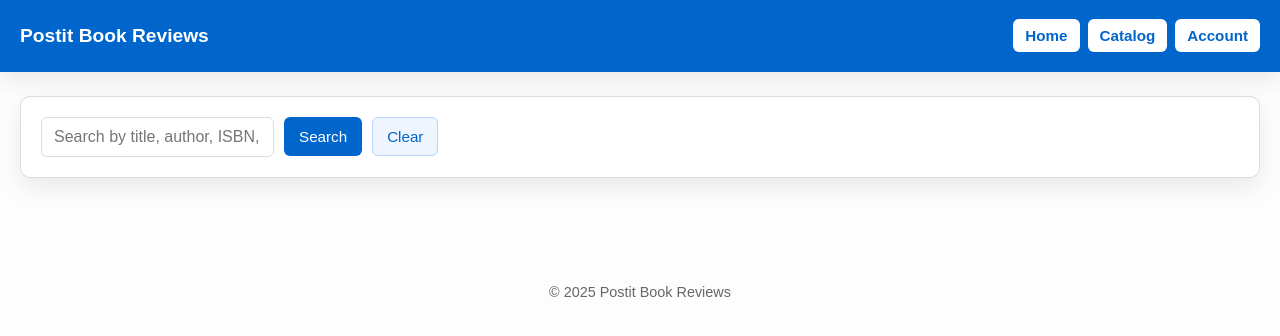
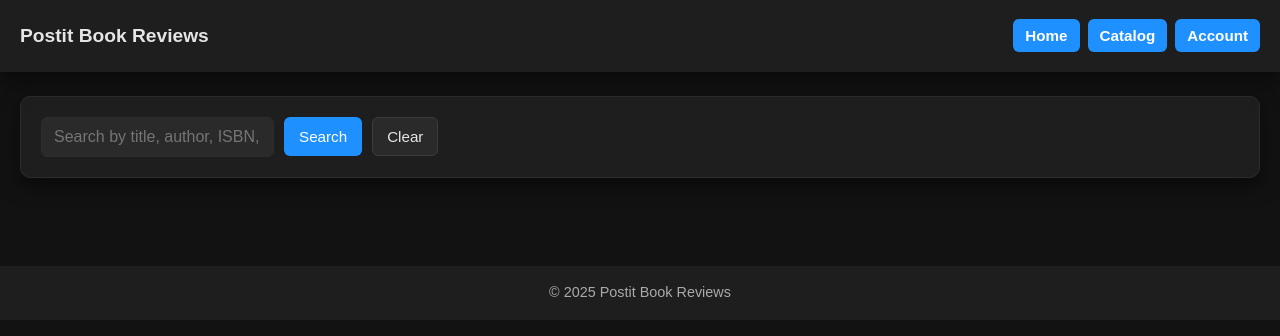
Before and after one commit to SRAS2024/Express_Book_Reviews, a website: page client/index.html in a window 1280 px wide. Both pictures are taken after a click on the button "Get Started". Drawn offline with Linux system fonts and the light colour scheme; no server answers.

Commit message:
Update styles.css

```diff
--- a/client/styles.css
+++ b/client/styles.css
@@ -1,21 +1,21 @@
 /* ===== Reset & Base ===== */
 * { box-sizing: border-box; }
 :root {
-  --bg: #fdfdfd;
-  --text: #222;
-  --muted: #666;
-  --card: #ffffff;
-  --border: #dcdcdc;
-  --shadow: 0 10px 24px rgba(0,0,0,0.08);
+  --bg: #121212;
+  --text: #e5e5e5;
+  --muted: #aaa;
+  --card: #1e1e1e;
+  --border: #2c2c2c;
+  --shadow: 0 8px 20px rgba(0,0,0,0.5);
 
-  --primary: #0066cc;
-  --primary-hover: #004c99;
+  --primary: #1e90ff;
+  --primary-hover: #187bcd;
 
-  --secondary-bg: #eef5ff;
-  --secondary-border: #b8d4ff;
+  --secondary-bg: #2a2a2a;
+  --secondary-border: #3c3c3c;
 
-  --danger: #d93025;
-  --danger-hover: #b7251c;
+  --danger: #ff4d4f;
+  --danger-hover: #d9363e;
 
   --radius: 10px;
   --radius-sm: 6px;
@@ -46,8 +46,8 @@ h1, h2, h3, h4 { margin: 0.5em 0; }
   display: flex;
   justify-content: space-between;
   align-items: center;
-  background: var(--primary);
-  color: #fff;
+  background: var(--card);
+  color: var(--text);
   padding: 12px 20px;
   box-shadow: var(--shadow);
 }
@@ -60,21 +60,22 @@ h1, h2, h3, h4 { margin: 0.5em 0; }
   padding: 16px;
   color: var(--muted);
   font-size: 0.9rem;
+  background: var(--card);
 }
 
 /* ===== Nav ===== */
 .nav { display: flex; align-items: center; gap: 8px; }
 .nav .btn {
-  background: #fff;
+  background: var(--primary);
   border: none;
-  color: var(--primary);
+  color: #fff;
   padding: 8px 12px;
   border-radius: var(--radius-sm);
   cursor: pointer;
   font-weight: 700;
   transition: var(--transition);
 }
-.nav .btn:hover { background: #f1f5f9; }
+.nav .btn:hover { background: var(--primary-hover); }
 
 /* ===== Buttons ===== */
 .btn,
@@ -102,10 +103,10 @@ h1, h2, h3, h4 { margin: 0.5em 0; }
 
 .btn-secondary {
   background: var(--secondary-bg);
-  color: var(--primary);
+  color: var(--text);
   border-color: var(--secondary-border);
 }
-.btn-secondary:hover { filter: brightness(0.97); }
+.btn-secondary:hover { filter: brightness(1.2); }
 
 .btn-danger { background: var(--danger); color: #fff; }
 .btn-danger:hover { background: var(--danger-hover); }
@@ -139,7 +140,7 @@ textarea.input {
   padding: 10px 12px;
   border-radius: var(--radius-sm);
   border: 1px solid var(--border);
-  background: #fff;
+  background: #2a2a2a;
   color: var(--text);
   transition: var(--transition);
   font-size: 1rem;
@@ -148,7 +149,7 @@ textarea.input {
 textarea.input:focus {
   outline: none;
   border-color: var(--primary);
-  box-shadow: 0 0 0 3px rgba(0,102,204,0.12);
+  box-shadow: 0 0 0 3px rgba(30,144,255,0.3);
 }
 
 .msg {
@@ -174,7 +175,7 @@ textarea.input:focus {
 .search-bar .input { flex: 1; min-width: 220px; }
 .toolbar-buttons { display: flex; gap: 8px; }
 
-/* ===== Suggestions (symmetrical under input) ===== */
+/* ===== Suggestions ===== */
 #search-input + div.card {
   position: absolute;
   top: calc(100% + 6px);
@@ -194,7 +195,7 @@ textarea.input:focus {
   cursor: pointer;
 }
 #search-input + div.card .link:hover {
-  background: #f5f7fb;
+  background: #2a2a2a;
 }
 
 /* ===== Grid and Tiles ===== */
@@ -205,7 +206,7 @@ textarea.input:focus {
   padding: 20px;
 }
 .tile {
-  background: #fff;
+  background: var(--card);
   border: 1px solid var(--border);
   border-radius: var(--radius);
   padding: 14px;
@@ -220,7 +221,7 @@ textarea.input:focus {
 .modal {
   position: fixed;
   inset: 0;
-  background: rgba(0,0,0,0.6);
+  background: rgba(0,0,0,0.8);
   display: flex;
   align-items: center;
   justify-content: center;
@@ -260,7 +261,7 @@ textarea.input:focus {
 .star {
   font-size: 24px;
   cursor: pointer;
-  color: #b8c2cc;
+  color: #555;
   user-select: none;
   transition: var(--transition);
 }
@@ -291,7 +292,7 @@ textarea.input:focus {
 }
 
 /* ===== Accessibility helpers ===== */
-.input.error { border-color: var(--danger); box-shadow: 0 0 0 3px rgba(217,48,37,0.12); }
+.input.error { border-color: var(--danger); box-shadow: 0 0 0 3px rgba(255,77,79,0.3); }
 
 /* ===== Responsive ===== */
 @media (max-width: 700px) {
```
